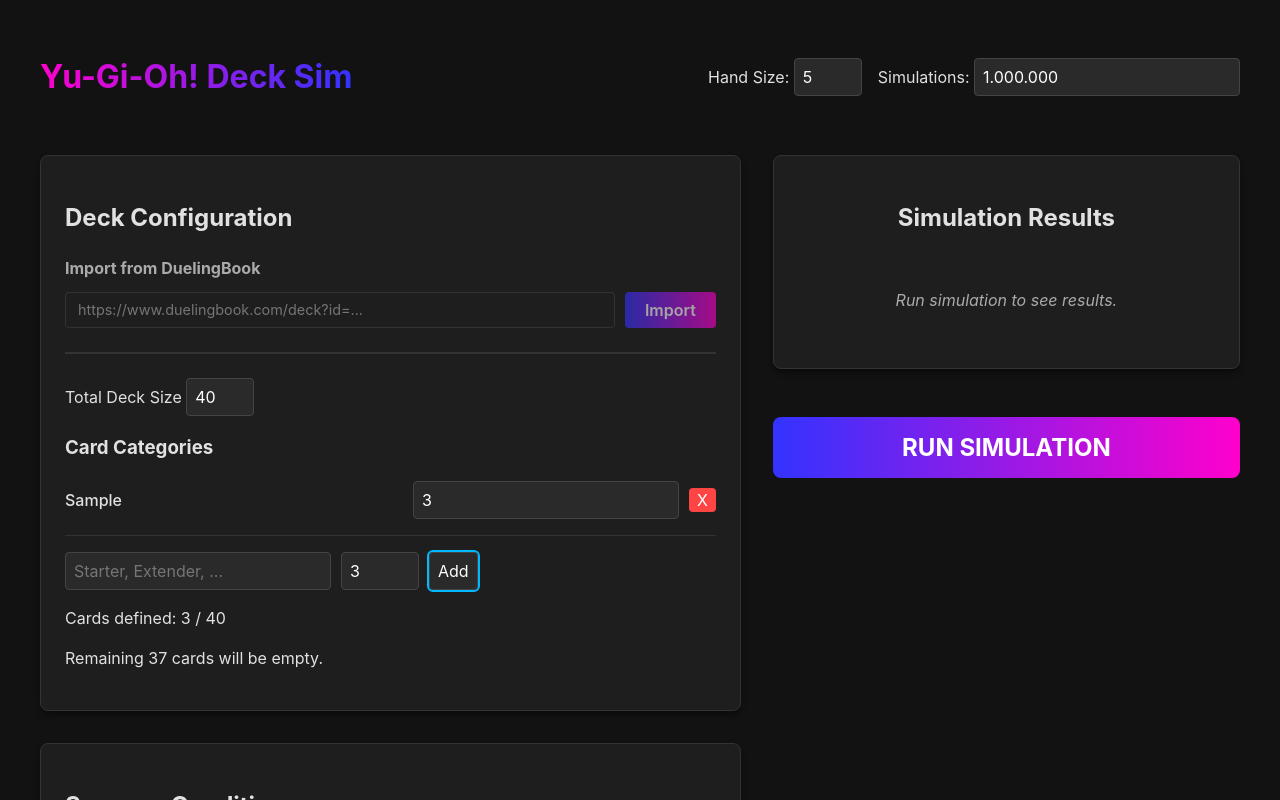
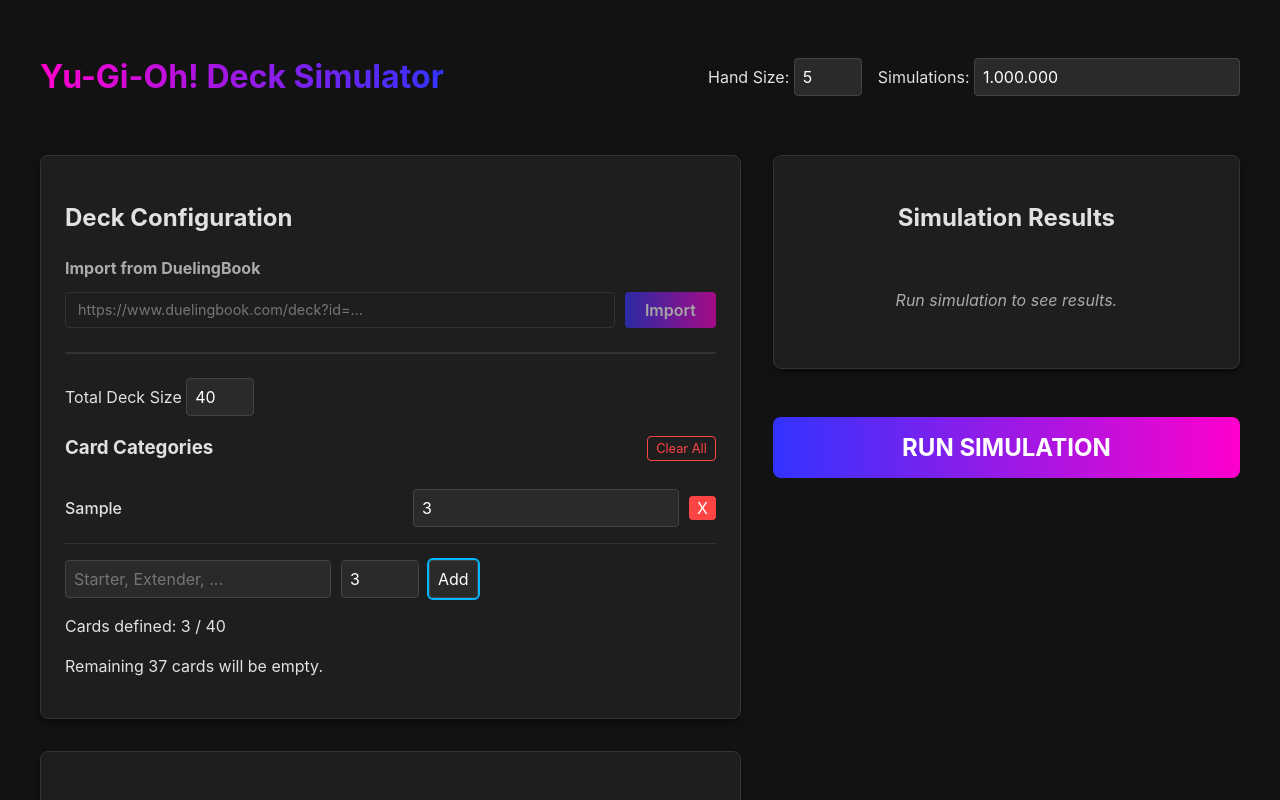
Before and after one commit to Daamn087/yugioh-deck-simulator, a Vue app in the folder frontend/: page / in a window 1280 px wide. Both pictures are taken after typing "Sample" into the empty fields and a click on the button "Add". Shown: the top 800 px of the page. Built offline with nearby package versions, Linux system fonts and the light colour scheme.

Commit message:
feat: add "Clear All" button to DeckBuilder component to reset deck contents

```diff
--- a/frontend/src/App.vue
+++ b/frontend/src/App.vue
@@ -47,7 +47,7 @@
 <template>
   <div class="app-container">
     <header>
-      <h1>Yu-Gi-Oh! Deck Sim</h1>
+      <h1>Yu-Gi-Oh! Deck Simulator</h1>
       <div class="global-opts">
         <label>
             Hand Size:
--- a/frontend/src/components/DeckBuilder.vue
+++ b/frontend/src/components/DeckBuilder.vue
@@ -94,6 +94,12 @@
     }
   }
 };
+const clearAll = () => {
+  if (Object.keys(props.contents).length === 0) return;
+  if (confirm('Are you sure you want to clear all cards?')) {
+    emit('update:contents', {});
+  }
+};
 </script>
 
 <template>
@@ -141,7 +147,16 @@
     </div>
 
     <div class="contents-list">
-      <h3>Card Categories</h3>
+      <div class="header-row">
+        <h3>Card Categories</h3>
+        <button
+          v-if="Object.keys(contents).length > 0"
+          class="clear-btn"
+          @click="clearAll"
+        >
+          Clear All
+        </button>
+      </div>
 
       <div v-for="(count, name) in contents" :key="name" class="category-row">
         <span class="name">{{ name }}</span>
@@ -183,6 +198,28 @@
   background: var(--surface-card);
   border-radius: 8px;
   border: 1px solid var(--border-color);
+}
+
+.header-row {
+  display: flex;
+  justify-content: space-between;
+  align-items: center;
+  margin-bottom: 0.5rem;
+}
+
+.clear-btn {
+  background: transparent;
+  color: #ff4444;
+  border: 1px solid #ff4444;
+  padding: 4px 8px;
+  border-radius: 4px;
+  cursor: pointer;
+  font-size: 0.8rem;
+  transition: all 0.2s;
+}
+
+.clear-btn:hover {
+  background: rgba(255, 68, 68, 0.1);
 }
 
 .category-row {
```
